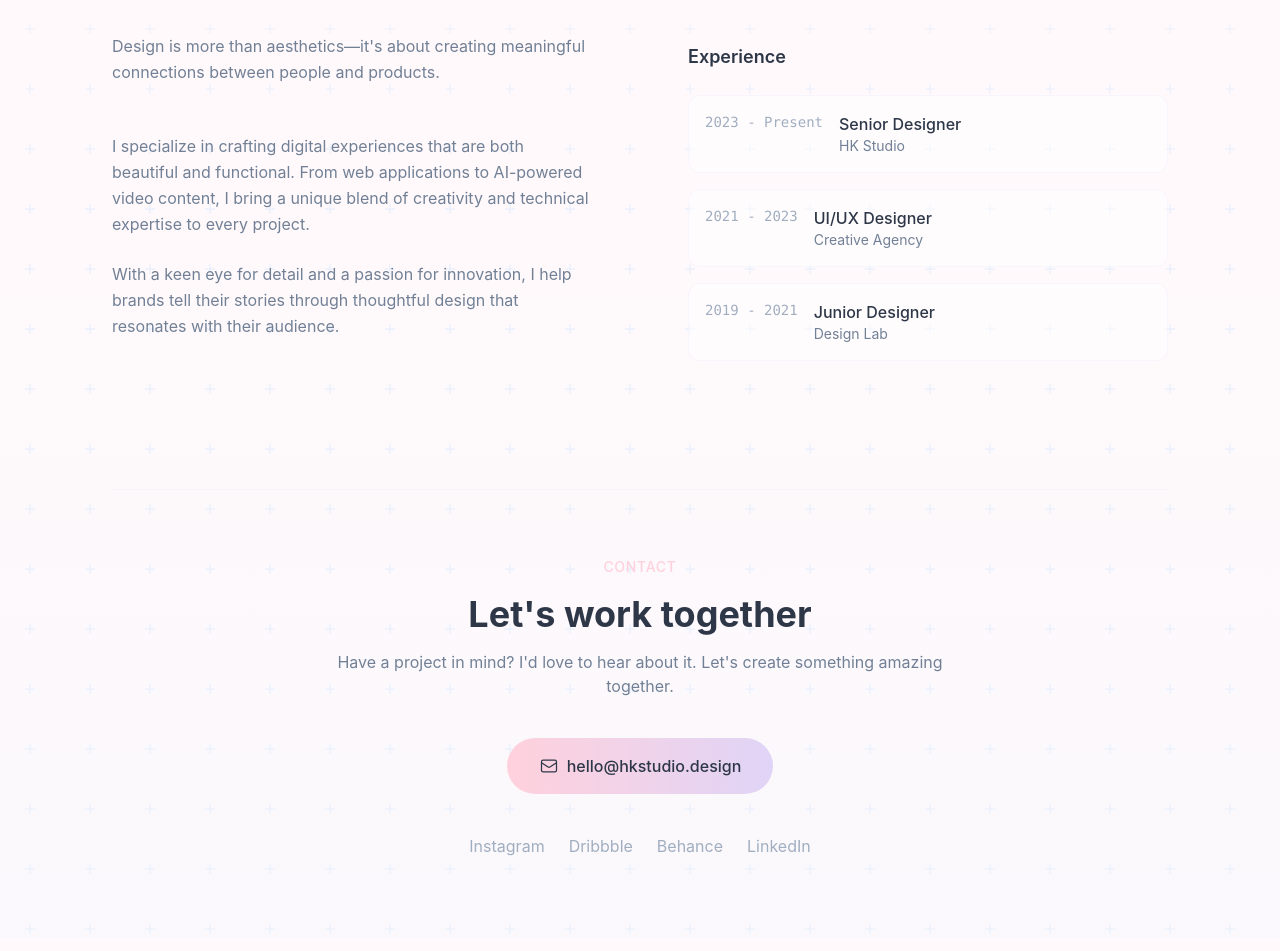
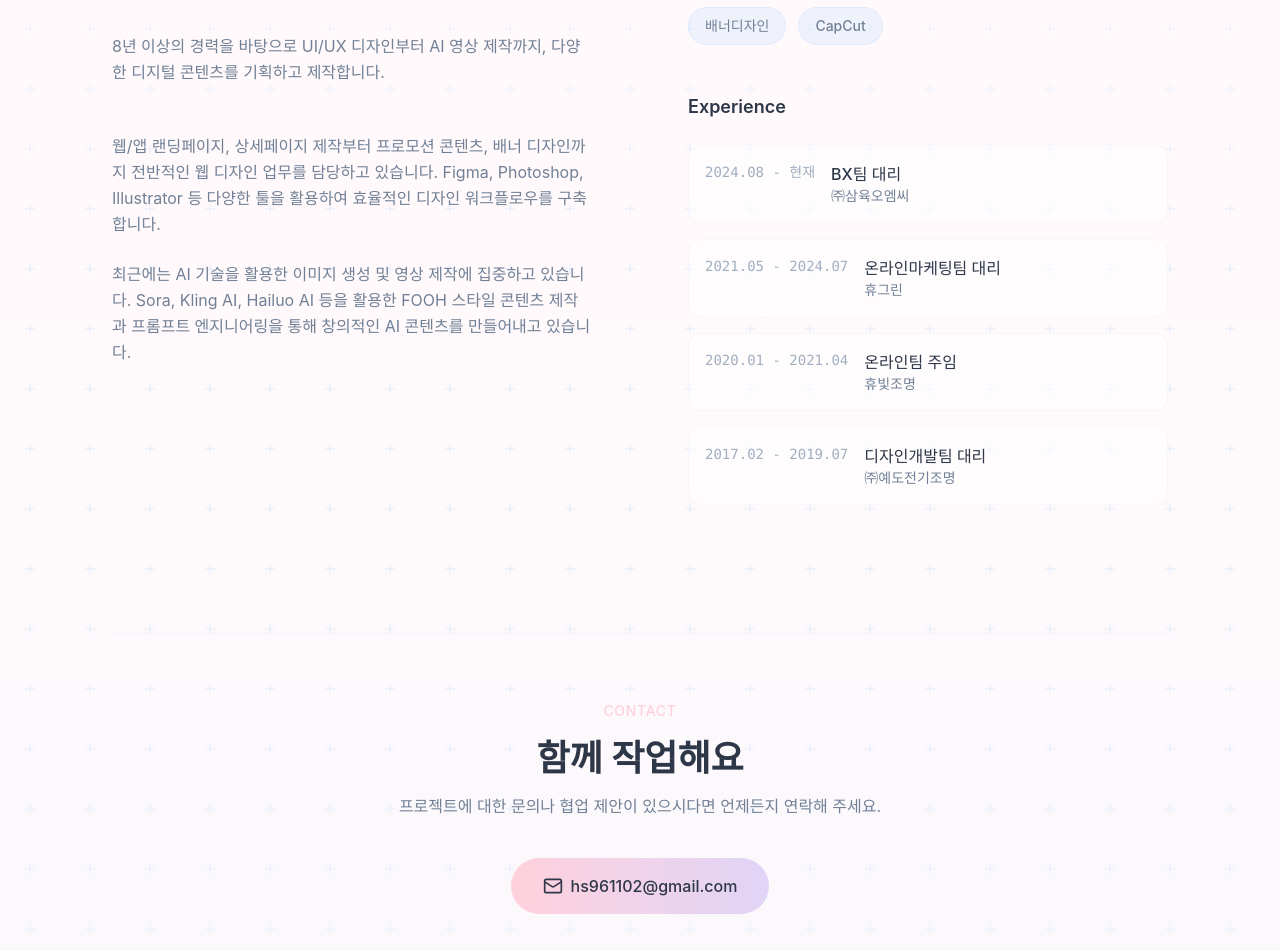
Before and after one commit to Heysu96/portfolio, a Next.js app: page /about in a window 1280 px wide. Shown: the part 481-1432 px from the top of the page. Built offline with nearby package versions, Linux system fonts and the light colour scheme; a web font is replaced by a local one.

Commit message:
feat: 이메일 복사버튼 추가

```diff
--- a/package.json
+++ b/package.json
@@ -13,7 +13,8 @@
     "lucide-react": "^0.562.0",
     "next": "16.1.1",
     "react": "19.2.3",
-    "react-dom": "19.2.3"
+    "react-dom": "19.2.3",
+    "sonner": "^2.0.7"
   },
   "devDependencies": {
     "@tailwindcss/postcss": "^4",
--- a/src/app/about/page.tsx
+++ b/src/app/about/page.tsx
@@ -1,6 +1,8 @@
 "use client";
 
 import { motion, type Variants } from "framer-motion";
+import { Mail } from "lucide-react";
+import { toast } from "sonner";
 
 const easeOutCubic = [0.25, 0.46, 0.45, 0.94] as const;
 
@@ -54,7 +56,7 @@ export default function AboutPage() {
           >
             <motion.div variants={fadeInUp}>
               <span className="text-sm font-medium text-pastel-lavender tracking-wider uppercase">
-                Vision
+                About Me
               </span>
             </motion.div>
 
@@ -62,9 +64,9 @@ export default function AboutPage() {
               variants={fadeInUp}
               className="text-2xl md:text-3xl lg:text-4xl font-semibold text-text-primary leading-tight"
             >
-              Create designs that<br />
+              디자인과 AI로<br />
               <span className="text-transparent bg-clip-text bg-gradient-to-r from-pastel-pink via-pastel-lavender to-pastel-blue">
-                inspire and connect
+                새로운 가치를 만듭니다
               </span>
             </motion.h2>
 
@@ -72,21 +74,20 @@ export default function AboutPage() {
               variants={fadeInUp}
               className="text-text-secondary leading-relaxed"
             >
-              Design is more than aesthetics—it&apos;s about creating meaningful
-              connections between people and products.
+              8년 이상의 경력을 바탕으로 UI/UX 디자인부터 AI 영상 제작까지,
+              다양한 디지털 콘텐츠를 기획하고 제작합니다.
             </motion.p>
 
             <motion.div variants={fadeInUp} className="space-y-6 pt-4">
               <p className="text-text-secondary leading-relaxed">
-                I specialize in crafting digital experiences that are both beautiful
-                and functional. From web applications to AI-powered video content,
-                I bring a unique blend of creativity and technical expertise to every
-                project.
+                웹/앱 랜딩페이지, 상세페이지 제작부터 프로모션 콘텐츠, 배너 디자인까지
+                전반적인 웹 디자인 업무를 담당하고 있습니다. Figma, Photoshop, Illustrator 등
+                다양한 툴을 활용하여 효율적인 디자인 워크플로우를 구축합니다.
               </p>
               <p className="text-text-secondary leading-relaxed">
-                With a keen eye for detail and a passion for innovation, I help brands
-                tell their stories through thoughtful design that resonates with their
-                audience.
+                최근에는 AI 기술을 활용한 이미지 생성 및 영상 제작에 집중하고 있습니다.
+                Sora, Kling AI, Hailuo AI 등을 활용한 FOOH 스타일 콘텐츠 제작과
+                프롬프트 엔지니어링을 통해 창의적인 AI 콘텐츠를 만들어내고 있습니다.
               </p>
             </motion.div>
           </motion.div>
@@ -101,18 +102,20 @@ export default function AboutPage() {
             {/* Skills */}
             <motion.div variants={fadeInUp}>
               <h3 className="text-lg font-semibold text-text-primary mb-6">
-                Expertise
+                Skills
               </h3>
               <div className="flex flex-wrap gap-3">
                 {[
-                  "UI/UX Design",
-                  "Web Design",
-                  "App Design",
-                  "AI Video",
-                  "Motion Graphics",
-                  "Branding",
+                  "AI 영상제작",
+                  "영상편집",
+                  "웹디자인",
+                  "UI/UX",
+                  "Photoshop",
+                  "Illustrator",
                   "Figma",
-                  "Adobe Suite",
+                  "브랜딩",
+                  "배너디자인",
+                  "CapCut",
                 ].map((skill) => (
                   <span
                     key={skill}
@@ -131,9 +134,10 @@ export default function AboutPage() {
               </h3>
               <div className="space-y-4">
                 {[
-                  { year: "2023 - Present", role: "Senior Designer", company: "HK Studio" },
-                  { year: "2021 - 2023", role: "UI/UX Designer", company: "Creative Agency" },
-                  { year: "2019 - 2021", role: "Junior Designer", company: "Design Lab" },
+                  { year: "2024.08 - 현재", role: "BX팀 대리", company: "㈜삼육오엠씨" },
+                  { year: "2021.05 - 2024.07", role: "온라인마케팅팀 대리", company: "휴그린" },
+                  { year: "2020.01 - 2021.04", role: "온라인팀 주임", company: "휴빛조명" },
+                  { year: "2017.02 - 2019.07", role: "디자인개발팀 대리", company: "㈜예도전기조명" },
                 ].map((exp, idx) => (
                   <div
                     key={idx}
@@ -167,10 +171,10 @@ export default function AboutPage() {
               Contact
             </span>
             <h2 className="mt-4 text-3xl md:text-4xl font-bold text-text-primary">
-              Let&apos;s work together
+              함께 작업해요
             </h2>
             <p className="mt-4 text-text-secondary">
-              Have a project in mind? I&apos;d love to hear about it. Let&apos;s create something amazing together.
+              프로젝트에 대한 문의나 협업 제안이 있으시다면 언제든지 연락해 주세요.
             </p>
 
             <motion.div
@@ -180,39 +184,29 @@ export default function AboutPage() {
               viewport={{ once: true }}
               transition={{ delay: 0.2, duration: 0.6 }}
             >
-              <a
-                href="mailto:hello@hkstudio.design"
-                className="inline-flex items-center gap-2 px-8 py-4 bg-gradient-to-r from-pastel-pink to-pastel-lavender text-text-primary font-medium rounded-full hover:shadow-lg hover:shadow-pastel-pink/30 transition-all duration-300"
+              <button
+                onClick={() => {
+                  navigator.clipboard.writeText("hs961102@gmail.com");
+                  toast.success("복사가 완료되었습니다.");
+                }}
+                className="inline-flex items-center gap-2 px-8 py-4 bg-gradient-to-r from-pastel-pink to-pastel-lavender text-text-primary font-medium rounded-full hover:shadow-lg hover:shadow-pastel-pink/30 transition-all duration-300 cursor-pointer"
               >
-                <svg className="w-5 h-5" fill="none" stroke="currentColor" viewBox="0 0 24 24">
-                  <path strokeLinecap="round" strokeLinejoin="round" strokeWidth={1.5} d="M3 8l7.89 5.26a2 2 0 002.22 0L21 8M5 19h14a2 2 0 002-2V7a2 2 0 00-2-2H5a2 2 0 00-2 2v10a2 2 0 002 2z" />
-                </svg>
-                hello@hkstudio.design
-              </a>
+                <Mail className="w-5 h-5" />
+                hs961102@gmail.com
+              </button>
             </motion.div>
 
-            {/* Social Links */}
+            {/* Education */}
             <motion.div
-              className="mt-10 flex items-center justify-center gap-6"
+              className="mt-10 text-text-secondary"
               initial={{ opacity: 0 }}
               whileInView={{ opacity: 1 }}
               viewport={{ once: true }}
               transition={{ delay: 0.4, duration: 0.6 }}
             >
-              {[
-                { name: "Instagram", href: "#" },
-                { name: "Dribbble", href: "#" },
-                { name: "Behance", href: "#" },
-                { name: "LinkedIn", href: "#" },
-              ].map((social) => (
-                <a
-                  key={social.name}
-                  href={social.href}
-                  className="text-text-muted hover:text-text-primary transition-colors"
-                >
-                  {social.name}
-                </a>
-              ))}
+              <p className="text-sm">
+                ⓒ 2026. 저작권자 All Rights Reserved.
+              </p>
             </motion.div>
           </div>
         </motion.section>
--- a/src/app/layout.tsx
+++ b/src/app/layout.tsx
@@ -1,6 +1,7 @@
 import type { Metadata } from "next";
 import "./globals.css";
 import Header from "@/components/layout/Header";
+import { Toaster } from "sonner";
 
 export const metadata: Metadata = {
   title: "HS Studio | Designer Portfolio",
@@ -23,6 +24,7 @@ export default function RootLayout({
       <body className="antialiased min-h-screen">
         <Header />
         <main>{children}</main>
+        <Toaster position="top-center" />
       </body>
     </html>
   );
```
Also changed, not shown: 1 other file (tests, documents, lock files or other folders).
